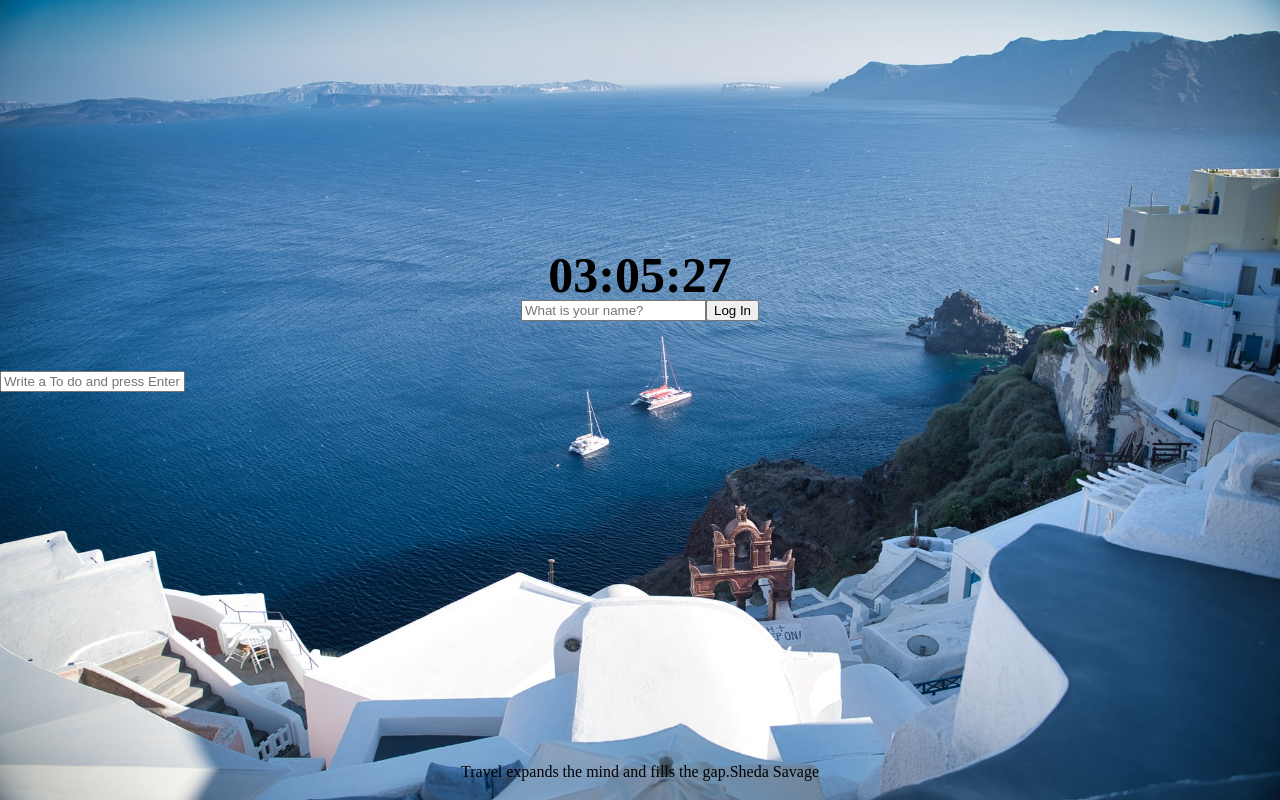
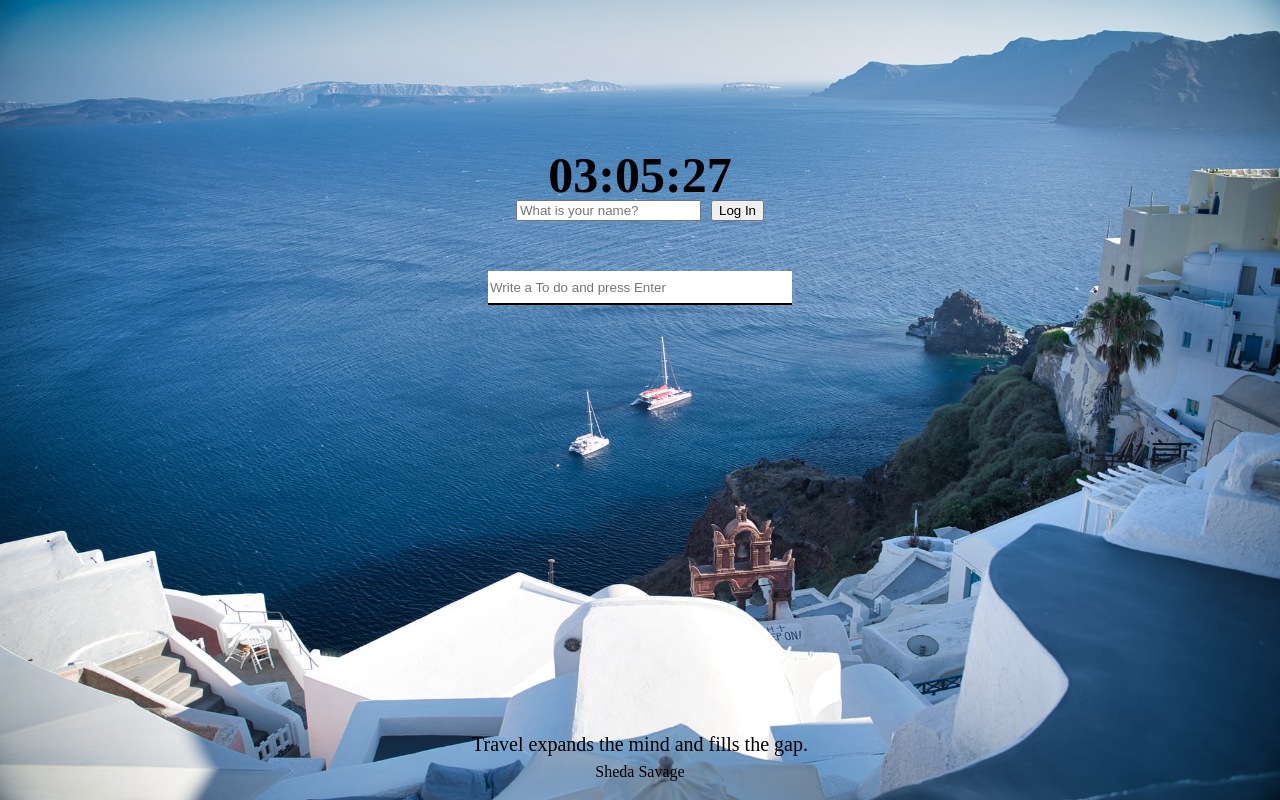
Before and after one commit to sanghyeok1000/To-Do-List, a plain HTML site: page index.html in a window 1280 px wide. Drawn offline with Linux system fonts and the light colour scheme.

Commit message:
completed design

```diff
--- a/css/first-box/first-box.css
+++ b/css/first-box/first-box.css
@@ -3,5 +3,5 @@
 
 .first-box {
   width: 100vw;
-  margin-top: 250px;
+  margin-top: 150px;
 }
--- a/css/first-box/login.css
+++ b/css/first-box/login.css
@@ -3,6 +3,9 @@
   width: 100vw;
   justify-content: center;
   align-items: center;
+}
+.login-form__second {
+  margin-left: 10px;
 }
 #greeting {
   display: flex;
--- a/css/fourth-box/fourth-box.css
+++ b/css/fourth-box/fourth-box.css
@@ -5,16 +5,19 @@
   margin-bottom: 20px;
 }
 #quote {
-  display: flex;
+  display: block;
+  text-align: center;
   width: 100vw;
   justify-content: center;
 }
 .sentence {
   display: block;
   justify-content: center;
+  margin-bottom: 10px;
+  font-size: 20px;
 }
 .writer {
   display: block;
   justify-content: center;
-  align-items: flex-end;
+  font-size: 16px;
 }
--- a/css/second-box/second-box.css
+++ b/css/second-box/second-box.css
@@ -5,4 +5,5 @@
 #weather {
   display: flex;
   justify-content: flex-end;
+  font-size: 16px;
 }
--- a/css/style.css
+++ b/css/style.css
@@ -5,6 +5,7 @@
 @import "second-box/second-box.css";
 @import "third-box/third-box.css";
 @import "fourth-box/fourth-box.css";
+
 .hidden {
   visibility: hidden;
 }
--- a/css/third-box/third-box.css
+++ b/css/third-box/third-box.css
@@ -0,0 +1,24 @@
+.third-box {
+  display: flex;
+  justify-content: center;
+  align-items: center;
+}
+#todo-form {
+  display: block;
+}
+.todo-form__input {
+  display: block;
+  width: 300px;
+  height: 30px;
+  border-top: none;
+  border-left: none;
+  border-right: none;
+  border-bottom: 2px solid black;
+  margin-bottom: 10px;
+}
+.todo-list {
+  display: block;
+}
+#todo-list li {
+  margin-bottom: 7px;
+}
--- a/index.html
+++ b/index.html
@@ -17,8 +17,9 @@
             maxlength="15"
             type="text"
             placeholder="What is your name?"
+            class="login-form__first"
           />
-          <input type="submit" value="Log In" />
+          <input type="submit" value="Log In" class="login-form__second" />
         </form>
         <h1 id="greeting" class="hidden"></h1>
       </div>
@@ -29,14 +30,17 @@
         </div>
       </div>
       <div class="third-box">
+        <div class="third-box__box">
           <form id="todo-form">
             <input
               type="text"
               placeholder="Write a To do and press Enter"
+              class="todo-form__input"
               required
             />
           </form>
           <ul id="todo-list"></ul>
+        </div>
       </div>
       <div class="fourth-box">
         <div id="quote">
```
Lines whose indentation alone changed are shown as unchanged.
